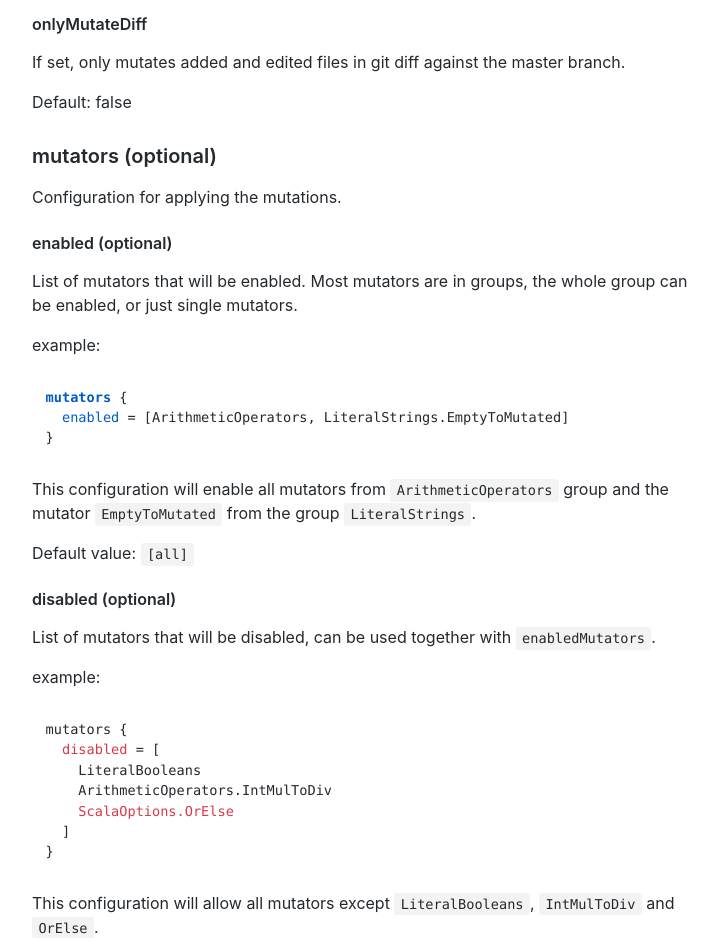
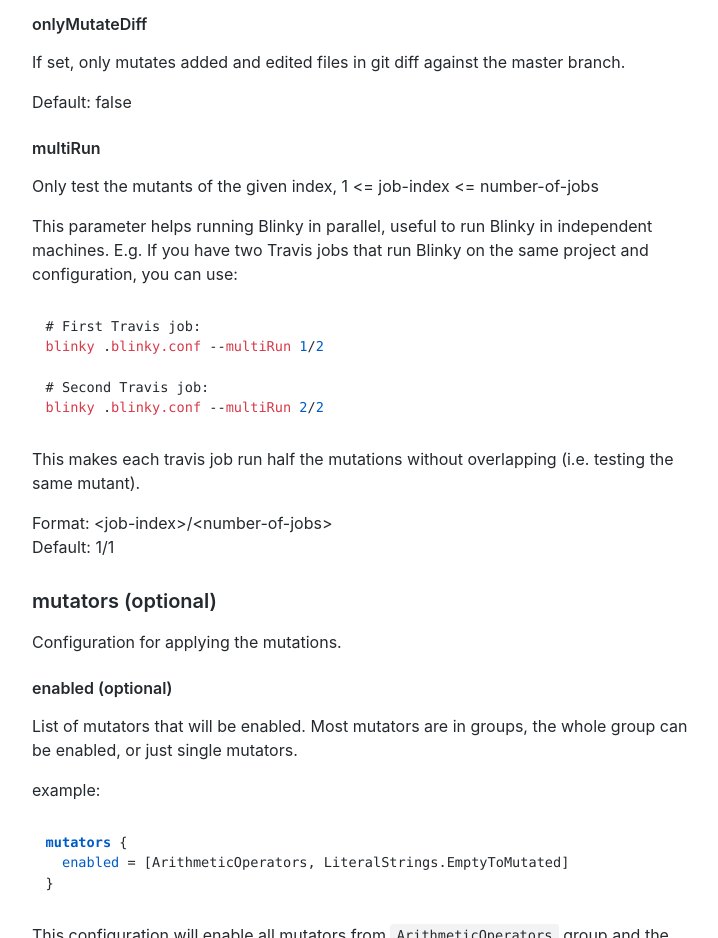
Before and after one commit to RCMartins/blinky, a plain HTML site: page docs/configuration.html in a window 1280 px wide. Shown: the part 1940-2878 px from the top of the page, without its empty margins (276-994 px from the left). Drawn offline with nearby package versions, Linux system fonts and the light colour scheme.

Commit message:
Deploy website
Deploy website version based on fcafeb628a30616cff87a79b3fb195ba108efa64

```diff
--- a/docs/configuration.html
+++ b/docs/configuration.html
@@ -104,6 +104,19 @@
 <h4><a class="anchor" aria-hidden="true" id="onlymutatediff"></a><a href="#onlymutatediff" aria-hidden="true" class="hash-link"><svg class="hash-link-icon" aria-hidden="true" height="16" version="1.1" viewBox="0 0 16 16" width="16"><path fill-rule="evenodd" d="M4 9h1v1H4c-1.5 0-3-1.69-3-3.5S2.55 3 4 3h4c1.45 0 3 1.69 3 3.5 0 1.41-.91 2.72-2 3.25V8.59c.58-.45 1-1.27 1-2.09C10 5.22 8.98 4 8 4H4c-.98 0-2 1.22-2 2.5S3 9 4 9zm9-3h-1v1h1c1 0 2 1.22 2 2.5S13.98 12 13 12H9c-.98 0-2-1.22-2-2.5 0-.83.42-1.64 1-2.09V6.25c-1.09.53-2 1.84-2 3.25C6 11.31 7.55 13 9 13h4c1.45 0 3-1.69 3-3.5S14.5 6 13 6z"></path></svg></a>onlyMutateDiff</h4>
 <p>If set, only mutates added and edited files in git diff against the master branch.</p>
 <p>Default: false</p>
+<h4><a class="anchor" aria-hidden="true" id="multirun"></a><a href="#multirun" aria-hidden="true" class="hash-link"><svg class="hash-link-icon" aria-hidden="true" height="16" version="1.1" viewBox="0 0 16 16" width="16"><path fill-rule="evenodd" d="M4 9h1v1H4c-1.5 0-3-1.69-3-3.5S2.55 3 4 3h4c1.45 0 3 1.69 3 3.5 0 1.41-.91 2.72-2 3.25V8.59c.58-.45 1-1.27 1-2.09C10 5.22 8.98 4 8 4H4c-.98 0-2 1.22-2 2.5S3 9 4 9zm9-3h-1v1h1c1 0 2 1.22 2 2.5S13.98 12 13 12H9c-.98 0-2-1.22-2-2.5 0-.83.42-1.64 1-2.09V6.25c-1.09.53-2 1.84-2 3.25C6 11.31 7.55 13 9 13h4c1.45 0 3-1.69 3-3.5S14.5 6 13 6z"></path></svg></a>multiRun</h4>
+<p>Only test the mutants of the given index, 1 &lt;= job-index &lt;= number-of-jobs</p>
+<p>This parameter helps running Blinky in parallel, useful to run Blinky in independent machines.
+E.g. If you have two Travis jobs that run Blinky on the same project and configuration, you can use:</p>
+<pre><code class="hljs"># First Travis job:
+<span class="hljs-keyword">blinky </span>.<span class="hljs-keyword">blinky.conf </span>--<span class="hljs-keyword">multiRun </span><span class="hljs-number">1</span>/<span class="hljs-number">2</span>
+
+# Second Travis job:
+<span class="hljs-keyword">blinky </span>.<span class="hljs-keyword">blinky.conf </span>--<span class="hljs-keyword">multiRun </span><span class="hljs-number">2</span>/<span class="hljs-number">2</span>
+</code></pre>
+<p>This makes each travis job run half the mutations without overlapping (i.e. testing the same mutant).</p>
+<p>Format: &lt;job-index&gt;/&lt;number-of-jobs&gt;<br>
+Default: 1/1</p>
 <h3><a class="anchor" aria-hidden="true" id="mutators-optional"></a><a href="#mutators-optional" aria-hidden="true" class="hash-link"><svg class="hash-link-icon" aria-hidden="true" height="16" version="1.1" viewBox="0 0 16 16" width="16"><path fill-rule="evenodd" d="M4 9h1v1H4c-1.5 0-3-1.69-3-3.5S2.55 3 4 3h4c1.45 0 3 1.69 3 3.5 0 1.41-.91 2.72-2 3.25V8.59c.58-.45 1-1.27 1-2.09C10 5.22 8.98 4 8 4H4c-.98 0-2 1.22-2 2.5S3 9 4 9zm9-3h-1v1h1c1 0 2 1.22 2 2.5S13.98 12 13 12H9c-.98 0-2-1.22-2-2.5 0-.83.42-1.64 1-2.09V6.25c-1.09.53-2 1.84-2 3.25C6 11.31 7.55 13 9 13h4c1.45 0 3-1.69 3-3.5S14.5 6 13 6z"></path></svg></a>mutators (optional)</h3>
 <p>Configuration for applying the mutations.</p>
 <h4><a class="anchor" aria-hidden="true" id="enabled-optional"></a><a href="#enabled-optional" aria-hidden="true" class="hash-link"><svg class="hash-link-icon" aria-hidden="true" height="16" version="1.1" viewBox="0 0 16 16" width="16"><path fill-rule="evenodd" d="M4 9h1v1H4c-1.5 0-3-1.69-3-3.5S2.55 3 4 3h4c1.45 0 3 1.69 3 3.5 0 1.41-.91 2.72-2 3.25V8.59c.58-.45 1-1.27 1-2.09C10 5.22 8.98 4 8 4H4c-.98 0-2 1.22-2 2.5S3 9 4 9zm9-3h-1v1h1c1 0 2 1.22 2 2.5S13.98 12 13 12H9c-.98 0-2-1.22-2-2.5 0-.83.42-1.64 1-2.09V6.25c-1.09.53-2 1.84-2 3.25C6 11.31 7.55 13 9 13h4c1.45 0 3-1.69 3-3.5S14.5 6 13 6z"></path></svg></a>enabled (optional)</h4>
```
Also changed, not shown: docs/configuration/index.html (+13 -0 lines).
